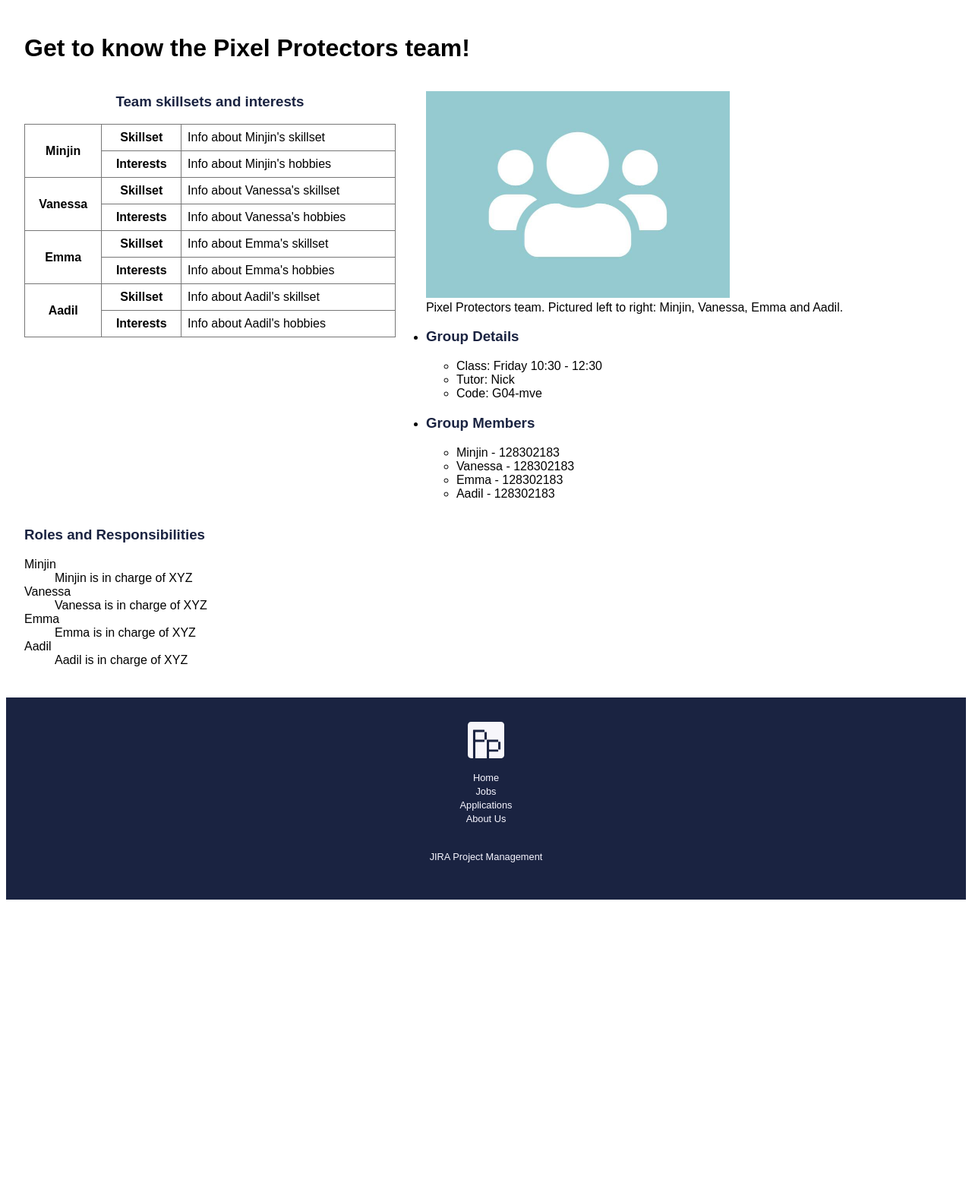
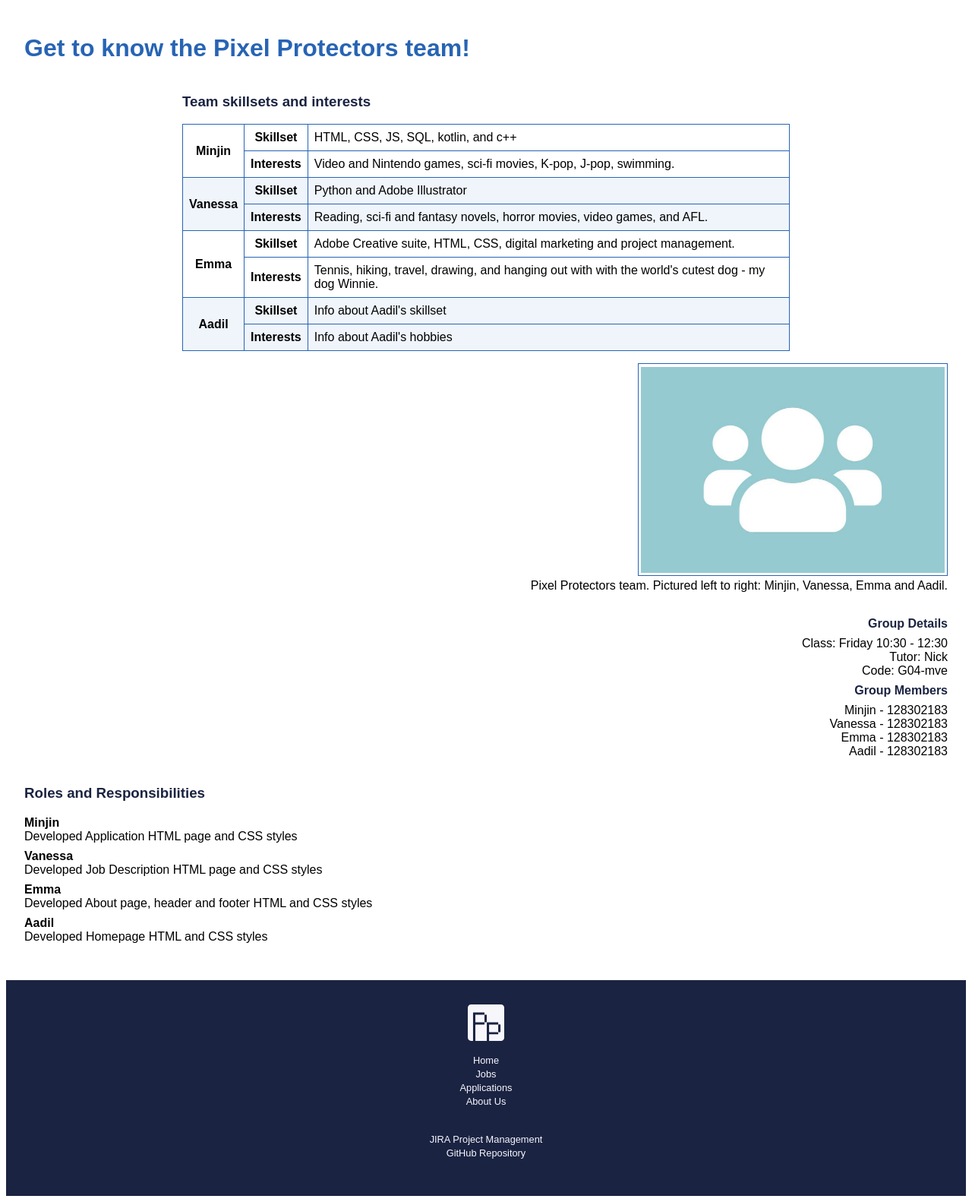
Before and after one commit to greenTeaFrappe/MVE_CS, a PHP site: page /about.html in a window 1280 px wide. Shown: the part 152-1734 px from the top of the page at 76% size. Before the commit the page ends 1336 px from the top, so only its background shows below. Run offline with PHP 8.4, Linux system fonts and the light colour scheme; some web fonts are replaced.

Commit message:
updated about, header/footer,  and CSS

```diff
--- a/project1/about.html
+++ b/project1/about.html
@@ -26,7 +26,7 @@
 
    <!-- Start of main content for the About page -->
    <main>
-      <h1>Get to know the Pixel Protectors team!</h1>
+      <h1 class="blue-h1">Get to know the Pixel Protectors team!</h1>
          <div id="about-main" class="container">
             <!-- This section includes teams interests and skillsets contained within a table element -->
             <section id="about-team">
@@ -36,36 +36,37 @@
                      <tr>
                         <th rowspan="2" scope="row">Minjin</th>
                         <th scope="row">Skillset</th>
-                        <td>Info about Minjin's skillset</td>
+                        <td>HTML, CSS, JS, SQL, kotlin, and c++</td>
                      </tr>
                      <tr>
                         <th scope="row">Interests</th>
-                        <td>Info about Minjin's hobbies</td>
+                        <td>Video and Nintendo games, sci-fi movies, K-pop, J-pop, swimming.</td>
                      </tr>
-                     <tr>
+                     <tr class="tr-odd">
                         <th rowspan="2" scope="row">Vanessa</th>
                         <th scope="row">Skillset</th>
-                        <td>Info about Vanessa's skillset</td>
+                        <td>Python and Adobe Illustrator</td>
                      </tr>
-                     <tr>
+                     <tr class="tr-odd">
                         <th scope="row">Interests</th>
-                        <td>Info about Vanessa's hobbies</td>
+                        <td>Reading, sci-fi and fantasy novels, horror movies, video games, and AFL.</td>
                      </tr>
                      <tr>
                         <th rowspan="2" scope="row">Emma</th>
                         <th scope="row">Skillset</th>
-                        <td>Info about Emma's skillset</td>
+                        <td>Adobe Creative suite, HTML, CSS, digital marketing and project management.</td>
                      </tr>
+                     <div>
                      <tr>
                         <th scope="row">Interests</th>
-                        <td>Info about Emma's hobbies</td>
+                        <td>Tennis, hiking, travel, drawing, and hanging out with with the world's cutest dog - my dog Winnie.</td>
                      </tr>
-                     <tr>
+                     <tr class="tr-odd">
                         <th rowspan="2" scope="row">Aadil</th>
                         <th scope="row">Skillset</th>
                         <td>Info about Aadil's skillset</td>
                      </tr>
-                     <tr>
+                     <tr class="tr-odd">
                         <th scope="row">Interests</th>
                         <td>Info about Aadil's hobbies</td>
                      </tr>
@@ -76,18 +77,18 @@
             <!-- Section with team photo and class/student details formatted in lists -->
             <section id="team-details">
                <figure>
-                  <img src="images/placeholder.jpg" alt="MVE team photo" title="MVE team photo" />
+                  <img src="images/placeholder.jpg" alt="Pixel Protectors team photo" title="Pixel Protectors team photo" />
                   <figcaption>Pixel Protectors team. Pictured left to right: Minjin, Vanessa, Emma and Aadil.</figcaption>
                </figure>
                <ul>
-                  <li><h3>Group Details</h3>
+                  <li><h4>Group Details</h4>
                      <ul>
                         <li>Class: Friday 10:30 - 12:30</li>
                         <li>Tutor: Nick</li>
                         <li>Code: G04-mve</li>
                      </ul>
                   </li>
-                  <li><h3>Group Members</h3>
+                  <li><h4>Group Members</h4>
                      <ul>
                         <li>Minjin - 128302183</li>
                         <li>Vanessa - 128302183</li>
@@ -103,14 +104,14 @@
             <section id="team-roles">
                <h3>Roles and Responsibilities</h3>
                <dl>
-                  <dt>Minjin</dt>
-                     <dd>Minjin is in charge of XYZ</dd>
-                  <dt>Vanessa</dt>
-                     <dd>Vanessa is in charge of XYZ</dd>
-                  <dt>Emma</dt>
-                     <dd>Emma is in charge of XYZ</dd>
-                  <dt>Aadil</dt>
-                     <dd>Aadil is in charge of XYZ</dd>
+                  <dt><strong>Minjin</strong></dt>
+                     <dd>Developed Application HTML page and CSS styles</dd>
+                  <dt><strong>Vanessa</strong></dt>
+                     <dd>Developed Job Description HTML page and CSS styles </dd>
+                  <dt><strong>Emma</strong></dt>
+                     <dd>Developed About page, header and footer HTML and CSS styles</dd>
+                  <dt><strong>Aadil</strong></dt>
+                     <dd>Developed Homepage HTML and CSS styles</dd>
                </dl>
             </section>
          </div>
@@ -119,11 +120,16 @@
   <!-- Footer content containing page links, logo and JIRA project link -->
 	<footer>
       <img src="images/pixelprotectors_logolight.svg" alt="pixel protectors logo" title="Pixel Protectors logo">
-      <p><a href="index.html">Home</a><br>
-      <a href="jobs.html">Jobs</a><br>
-      <a href="apply.html">Applications</a><br>
-      <a href="about.html">About Us</a></p>
-      <p><a href="https://mvewebassignment.atlassian.net/jira/software/projects/MP1/boards/34?atlOrigin=eyJpIjoiOTY4NjM2ZTkwYzkzNDc5Njg0YWRjZGViZDQyNTNkYjIiLCJwIjoiaiJ9" target="_blank">JIRA Project Management</a></p>
+      <p>
+         <a href="index.html">Home</a><br>
+         <a href="jobs.html">Jobs</a><br>
+         <a href="apply.html">Applications</a><br>
+         <a href="about.html">About Us</a>
+      </p>
+      <p>
+         <a href="https://mvewebassignment.atlassian.net/jira/software/projects/MP1/boards/34?atlOrigin=eyJpIjoiOTY4NjM2ZTkwYzkzNDc5Njg0YWRjZGViZDQyNTNkYjIiLCJwIjoiaiJ9" target="_blank">JIRA Project Management</a><br>
+         <a href="https://github.com/greenTeaFrappe/MVE_WTP" target="_blank">GitHub Repository</a>
+      </p>
 	</footer>
 </body>
 </html>
--- a/project1/styles/styles.css
+++ b/project1/styles/styles.css
@@ -2,7 +2,7 @@
 filename: styles.css
 author: Emma McCormick, Minjin Kim, Vanessa Giuliano, and Aadil Vinod
 created: 07/04/2025
-last modified: 07/04/2025 by EmmaMcC
+last modified: 09/04/2025 by EmmaMcC
 description: index.html, about.html, apply.html, jobs.html
 */
 
@@ -26,9 +26,9 @@ h1 {
 header {
     background-color: rgba(100, 153, 209, 0.1);
     padding: 2rem;
-    display: flex; /* Align items in a row */
-    align-items: center; /* Vertically center the items */
-    justify-content: space-between; /* Optional, to space out the items */
+    display: flex;
+    align-items: center;
+    justify-content: space-between;
     flex-wrap: wrap;
 }
 header img{
@@ -124,18 +124,60 @@ footer img{
     flex-basis: 100%;
     align-self: auto;
 }
+#team-details {
+    display: flex;
+    flex-direction: column;
+    align-items: flex-end;
+    text-align: right;
+}
+.blue-h1 {
+    color: #2764B4;
+}
 #about-team table, td, th {
     padding: 0.5rem;
-    border: 0.5px solid rgb(118, 118, 118);
+    border: 0.5px solid #2764B4;
     border-collapse: collapse;
+}
+#about-team caption {
+    text-align: left;
+}
+#about-team table {
+    border-collapse: collapse;
+    max-width: 800px;
+    width: 100%;
+    margin: auto;
 }
 #about-team table {
     border-collapse: collapse;
     width: 100%;
     margin: auto;
 }
+#about-team tr:hover{
+    font-size: 1.1rem;
+}
+.tr-odd {
+    background-color: rgba(100, 153, 209, 0.1);
+}
 #team-details img {
     max-width: 400px;
+    width: 100%;
+    padding: 0.2rem;
+    border: 0.5px solid #2764B4;
+}
+#team-details figure {
+    margin-right: 0;
+    margin-bottom: 0.5rem;
+}
+#team-details ul li{
+    list-style: none;
+}
+#team-details h4{
+    margin-bottom: 0.5rem;
+    margin-top: 0.5rem;
+}
+dd {
+    margin-left: 0;
+    padding-bottom: 0.5rem;
 }
 
 /* Below styles applied only to the job.html page - this code is being managed by Vanessa Giuliano */
```
